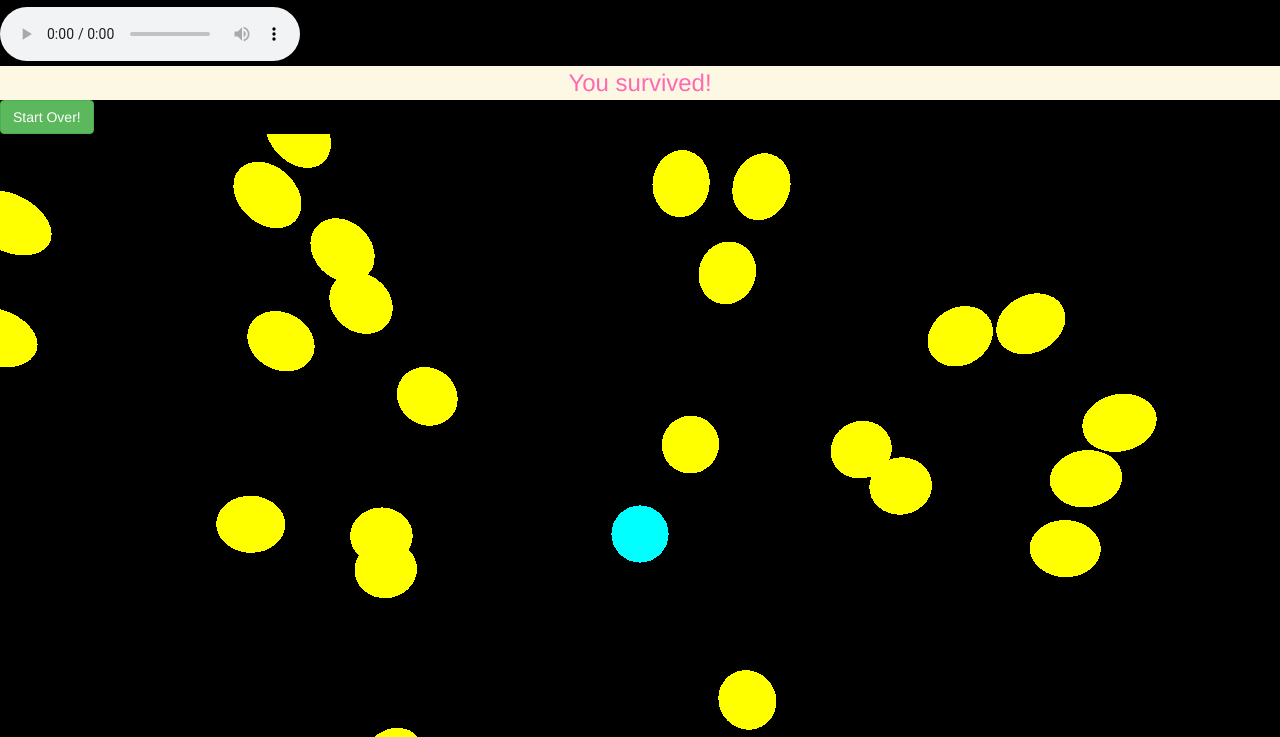
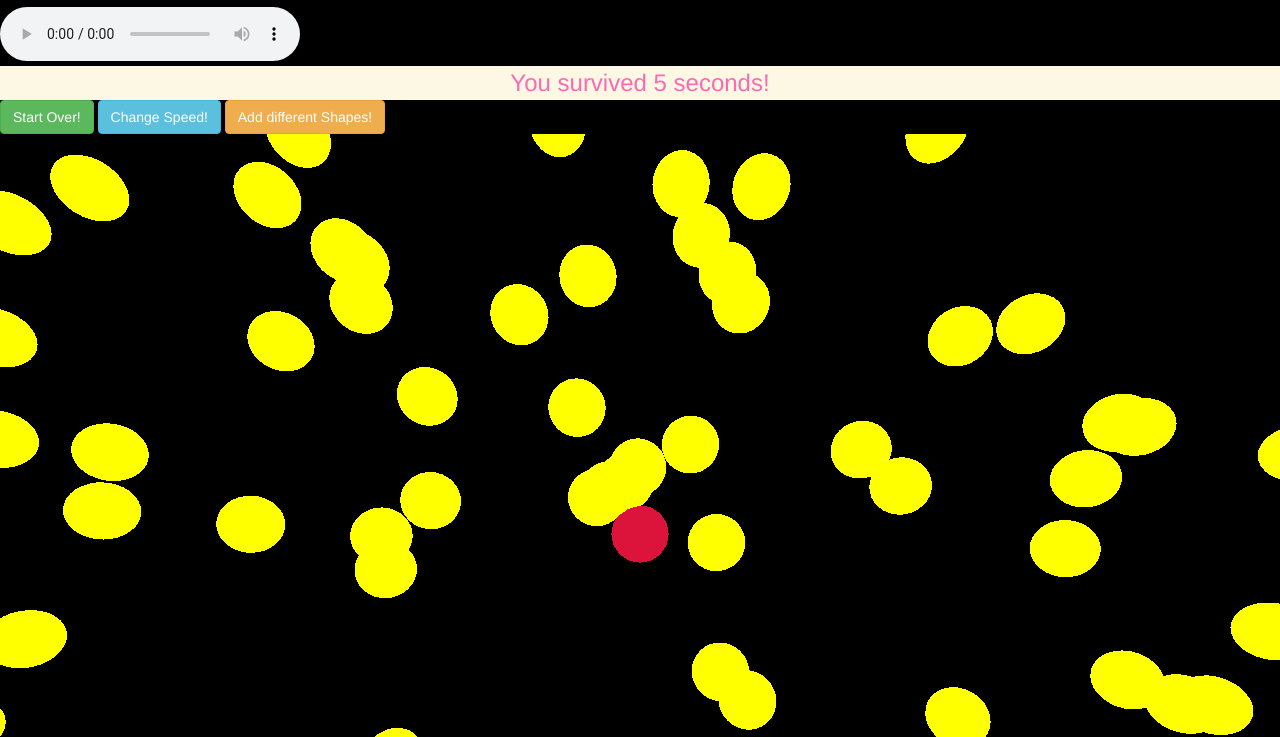
Before and after one commit to yuyingliu331/dodgeball, a website: page dodgeBall.html in a window 1280 px wide. Shown: the part 63-800 px from the top of the page. Drawn offline with nearby package versions, Linux system fonts and the light colour scheme; some packages are replaced by stand-ins of ours; animation ran at ten frames a second.

Commit message:
final commit

```diff
--- a/dodgeBall.html
+++ b/dodgeBall.html
@@ -11,8 +11,6 @@
 	 		 <source src="https://storage.googleapis.com/juke-1379.appspot.com/juke-music/Dexter%20Britain/Creative%20Commons%20Volume%202/06%20Summers%20Coming.mp3" type="audio/ogg">
 	 		 </audio>
  		</div>
-
-
 		<meta charset="utf-8">
 		<meta name="viewport" content="width=device-width, user-scalable=no, minimum-scale=1.0, maximum-scale=1.0">
 		<style>
@@ -29,21 +27,10 @@
 	 </style>
 	</head>
 	<body>
-		<div id="map"></div>
-
-	    <script>
-	      var map;
-	      function initMap() {
-	        map = new google.maps.Map(document.getElementById('map'), {
-	          center: {lat: -34.397, lng: 150.644},
-	          zoom: 8
-	        });
-      	}
-      </script>
-    <script src="https://maps.googleapis.com/maps/api/js?key=AIzaSyChFeGjF1kdEVtjImGPTJKXWKPO4B0X9ZA&callback=initMap"
-    async defer></script>
 		<div id="clockdiv" style="color:Hotpink" class="bg-warning"><center>You survived!</center> </div>
 		<button type="button" class="btn btn-success" onclick="startOver()">Start Over! </button>
+		<button type="button" class="btn btn-info" onclick="changeSpeed()">Change Speed!</button>
+		<button type="button" class="btn btn-warning" onclick="changeShape()">Add different Shapes!</button>
 		<div class="container-fluid">
 
 		<script src="js/three.js"></script>
@@ -71,7 +58,7 @@
 				document.body.appendChild( renderer.domElement );
 				startTime = new Date();
 
-				camera = new THREE.PerspectiveCamera( 70, window.innerWidth / window.innerHeight, 1, 1000 );
+				camera = new THREE.PerspectiveCamera( 70, window.innerWidth / window.innerHeight, 1, 2000 );
 				camera.position.z = 400;
 
 				scene = new THREE.Scene();
@@ -81,23 +68,31 @@
 				var material = new THREE.MeshBasicMaterial({color: 0xffff00} );
 
 				var radius = 1000;
-				var nBoxes = 40;
+				var nBoxes = 100;
 				for(var i = 0; i < nBoxes; i++){
 					mesh = new THREE.Mesh( geometry, material );
 					mesh.position.set(radius/2 - radius * Math.random(), radius/2-radius*Math.random(), 0.0);
+					console.log("mesh location:", mesh.position);
 					scene.add( mesh );
 					enemies.push(mesh);
 				}
-			    target = new THREE.Mesh(new THREE.BoxGeometry(30,30,30),
-							new THREE.MeshBasicMaterial({color: 0x4B0082 } ) );
-			    target.position.set(radius/4 - radius * Math.random(), radius/4-radius*Math.random(), 0.0);
-				scene.add(target);
 
 				player = new THREE.Mesh( geometry, new THREE.MeshBasicMaterial({color: 0x00FFFF}));
 
 				scene.add(player);
 				window.addEventListener( 'mousemove', onDocumentMouseMove, false);
 
+			}
+			function changeShape(){
+				var radius = 1000;
+				 for(var i = 0; i < 40; i++){
+		    	    target = new THREE.Mesh(new THREE.BoxGeometry(30,30,30),
+						new THREE.MeshBasicMaterial({color: 0x4B0082 } ) );
+		    	    target.position.set(radius/4 - radius * Math.random(), radius/4-radius*Math.random(), 0.0);
+
+		    	    scene.add(target);
+		    	    enemies.push(target);
+		    	 }
 			}
 			function initializeClock(){
 				  var clock = document.getElementById("clockdiv");
@@ -109,7 +104,10 @@
 				startTime = new Date();
 				player.material.color.setHex(0x00FFFF);
 			}
+			function changeSpeed(){
+				enemySpeed ++;
 
+			}
 			function onDocumentMouseMove(event){
 				//event.prevetDefault();
 
@@ -120,10 +118,6 @@
 
 			function animate() {
 				requestAnimationFrame( animate );
-				target.position.y -= 4;
-				if(target.position.y < -500){
-					target.position.y = 500;
-				}
 
 				for(var i = 0; i < enemies.length; i++){
 					if(enemies[i].position.y < -500){
@@ -132,7 +126,6 @@
 						if(enemies[i].position.distanceTo(player.position) < 2 * sphereRadius){
 							player.material.color.setHex(0xDC143C);
 							endTime = new Date();
-							//alert("You have a collision!");
 							initializeClock();
 							break;
 						}
```
Also changed, not shown: package.json (added, +18 -0 lines).
